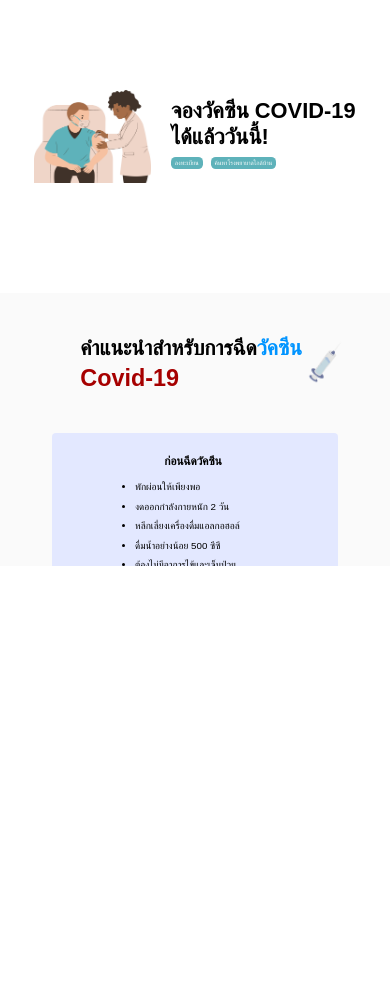
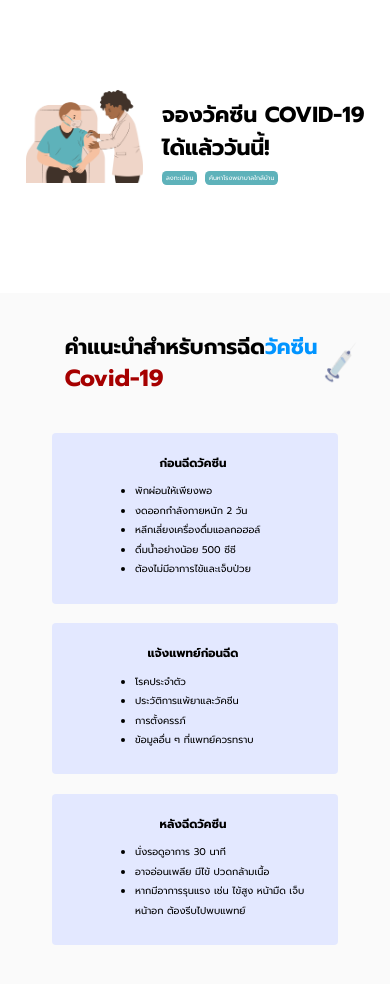
Before and after one commit to Lolymoly/chula-software-dev-2, a Next.js app: page / in a window 390 px wide. Before the commit the page ends 844 px from the top, so only its background shows below. Built offline with nearby package versions, Linux system fonts and the light colour scheme.

Commit message:
fix height & add title

```diff
--- a/components/Card/card.module.css
+++ b/components/Card/card.module.css
@@ -4,7 +4,8 @@
 
 .cardMainDiv {
   padding-top: 10vw;
-	height: 60vw;
+  padding-bottom: 10vw;
+  height: auto;
   background-color: rgb(250, 250, 250);
 }
 
@@ -61,6 +62,9 @@
 }
 
 @media (max-width: 650px) {
+  .cardMainDiv {
+    height: auto;
+  }
   .cardBody {
     flex-direction: column;
     align-items: center;
--- a/src/app/globals.css
+++ b/src/app/globals.css
@@ -1,6 +1,9 @@
+@import url("https://fonts.googleapis.com/css2?family=Prompt:ital,wght@0,100;0,200;0,400;0,600;0,700;0,800;0,900;1,100;1,200;1,300;1,400;1,500;1,600;1,700;1,800;1,900&display=swap");
+
 html,
 body {
   max-width: 100vw;
+  min-height: 100vh;
   overflow-x: hidden;
 }
 
--- a/src/app/layout.tsx
+++ b/src/app/layout.tsx
@@ -1,22 +1,22 @@
-import './globals.css'
-import type { Metadata } from 'next'
-import { Inter } from 'next/font/google'
+import "./globals.css";
+import type { Metadata } from "next";
+import { Inter } from "next/font/google";
 
-const inter = Inter({ subsets: ['latin'] })
+const inter = Inter({ subsets: ["latin"] });
 
 export const metadata: Metadata = {
-  title: 'Create Next App',
-  description: 'Generated by create next app',
-}
+  title: "ระบบจองวัคซีน",
+  description: "Vaccine Booking System",
+};
 
 export default function RootLayout({
   children,
 }: {
-  children: React.ReactNode
+  children: React.ReactNode;
 }) {
   return (
     <html lang="en">
       <body className={inter.className}>{children}</body>
     </html>
-  )
+  );
 }
--- a/src/app/page.tsx
+++ b/src/app/page.tsx
@@ -2,6 +2,7 @@
 import styles from "./page.module.css";
 import Card from "../../components/Card/page";
 import Banner from "../../components/Banner/page";
+import Head from "next/head";
 
 export default function Home() {
   return (
```
Lines whose indentation alone changed are shown as unchanged.
